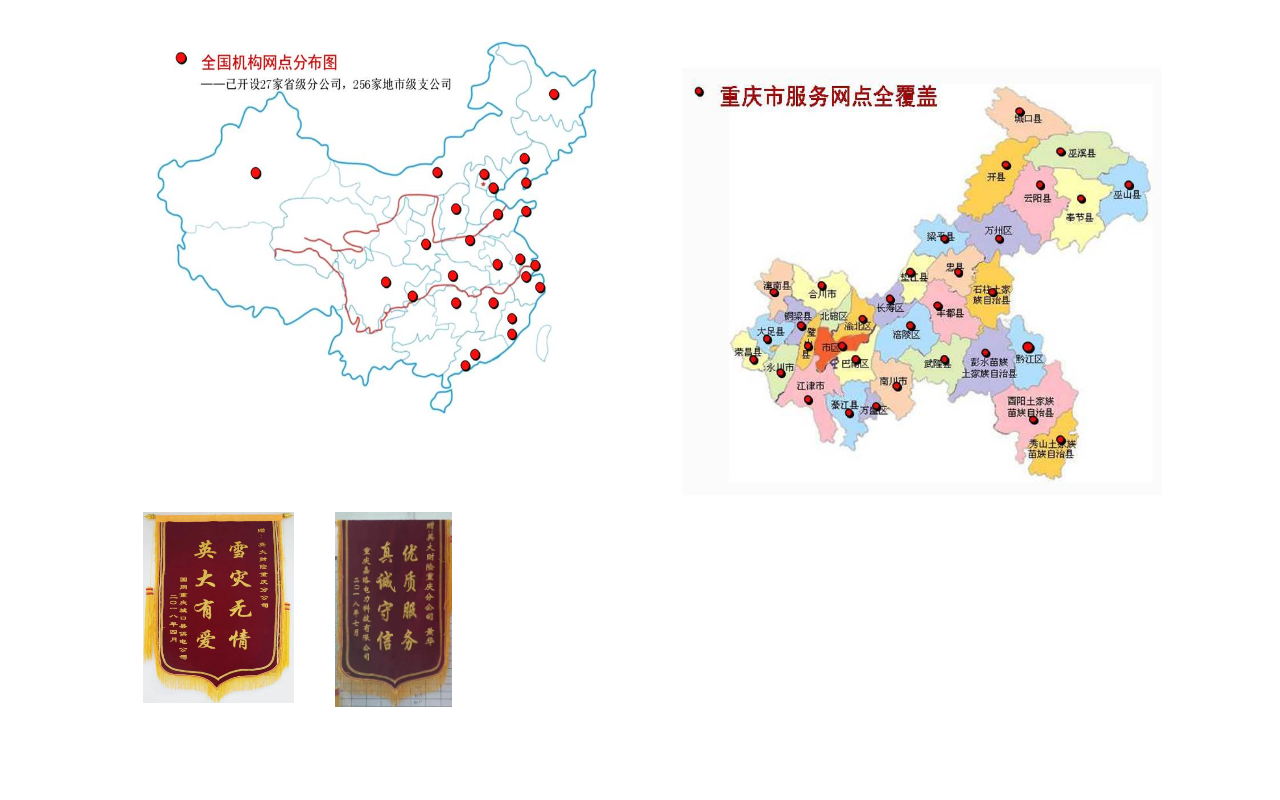
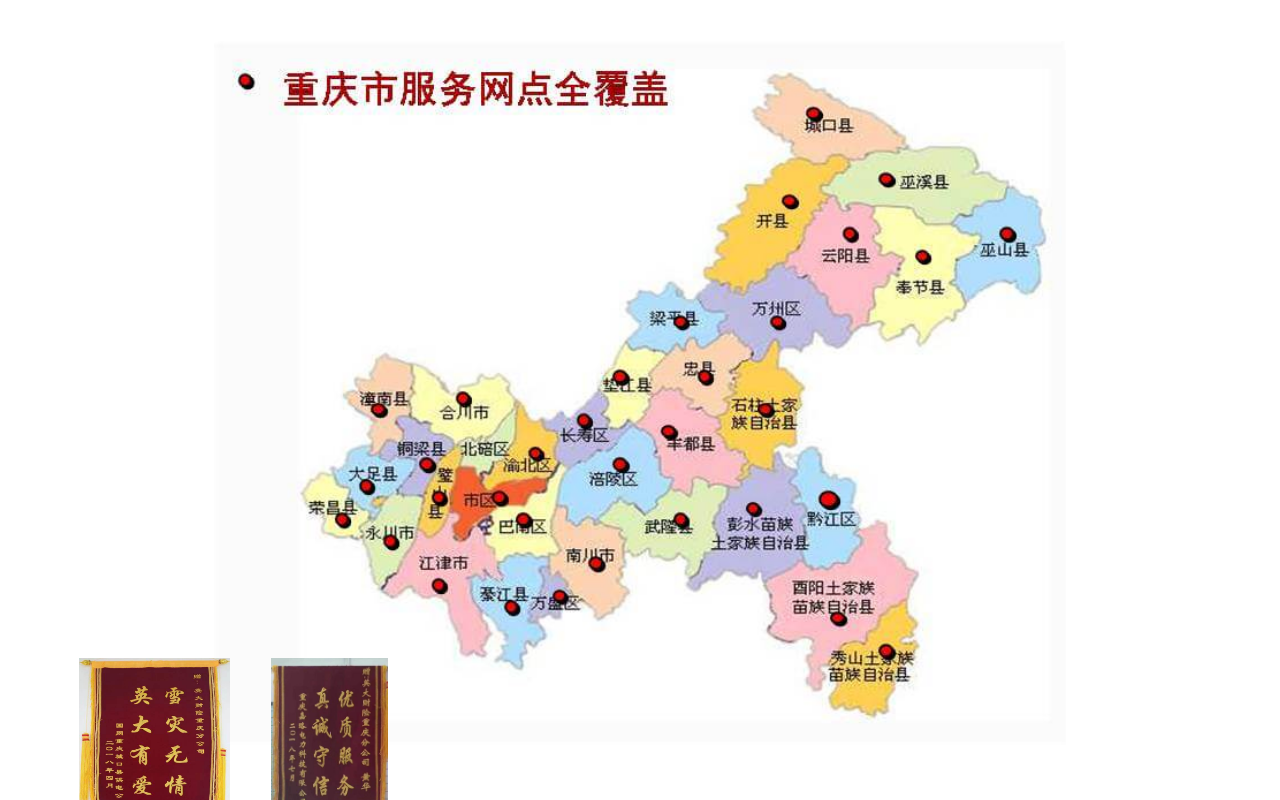
Before and after one commit to luanwei/h5, a Vue app: page /#/fwpz in a window 1280 px wide. Built offline with nearby package versions, Linux system fonts and the light colour scheme.

Commit message:
修改服务品质

```diff
--- a/package.json
+++ b/package.json
@@ -19,6 +19,7 @@
     "js-cookie": "2.2.0",
     "normalize.css": "7.0.0",
     "nprogress": "0.2.0",
+    "swiper": "^5.2.1",
     "vue": "2.5.17",
     "vue-dplayer": "0.0.10",
     "vue-router": "3.0.1",
--- a/src/main.js
+++ b/src/main.js
@@ -1,7 +1,8 @@
 import Vue from 'vue'
 // import '@/permission' // permission control
 import '@/styles/index.scss' // global css
-
+import Swiper from 'swiper'
+import 'swiper/css/swiper.css'
 import App from './App'
 import store from './store'
 import router from './router'
--- a/src/views/fwpz/index.vue
+++ b/src/views/fwpz/index.vue
@@ -1,9 +1,19 @@
 <template>
   <div class="view">
+    <div class="swiper-container">
+      <div class="swiper-wrapper">
+        <div class="swiper-slide">
+          <img src="../../assets/image/map-1.jpg" alt="">
+        </div>
+        <div class="swiper-slide">
+          <img src="../../assets/image/map-2.jpg" alt="">
+        </div>
+      </div>
+    </div>
     <div class="top">
-      <img class="map-1" src="../../assets/image/map-1.jpg">
+<!--      <img class="map-1" src="../../assets/image/map-1.jpg">-->
 <!--      <span>重庆市服务网点全覆盖</span>-->
-      <img class="map-2" src="../../assets/image/map-2.jpg">
+<!--      <img class="map-2" src="../../assets/image/map-2.jpg">-->
       <img class="jq-1" src="../../assets/image/jq-1.jpg">
       <img class="jq-2" src="../../assets/image/jq-2.jpg">
     </div>
@@ -28,7 +38,7 @@
 </template>
 
 <script>
-
+import Swiper from 'swiper'
 export default {
   components: {},
   data() {
@@ -43,6 +53,10 @@ export default {
   created() {
   },
   mounted: function() {
+    var mySwiper = new Swiper('.swiper-container', {
+      autoplay:true,
+      loop:true
+    })
     this.showAnimation()
   },
 
@@ -71,8 +85,9 @@ export default {
  .top{
    display: block;
    position: relative;
-   height: 64vw;
+   height: 22vw;
    z-index: 1;
+   margin-top: -10vw;
    .map-1{
      position: absolute;
      top: 3.2vw;
@@ -100,15 +115,15 @@ export default {
    }
    .jq-1{
      position: absolute;
-     top: 40vw;
-     left: 11.2vw;
+     top: 3.2vw;
+     left: 6.2vw;
      width: 11.73vw;
      height: 14.933vw;
    }
    .jq-2{
      position: absolute;
-     top: 40vw;
-     left: 26.2vw;
+     top: 3.2vw;
+     left: 21.2vw;
      width: 9.1333vw;
      height: 15.2vw;
    }
@@ -140,4 +155,19 @@ export default {
     font-size: 3.9vw;
     padding:1vw 5.333vw 1vw 15vw
   }
+  .swiper-slide{
+    position: relative;
+    width: 100%;
+    height: 55vw;
+    display: flex;
+    justify-content: center;
+    align-items: center;
+  }
+  .swiper-container{
+    margin-top: 3.2vw;
+  }
+ .swiper-slide img{
+   height: 100%;
+   width: auto;
+ }
 </style>
```
